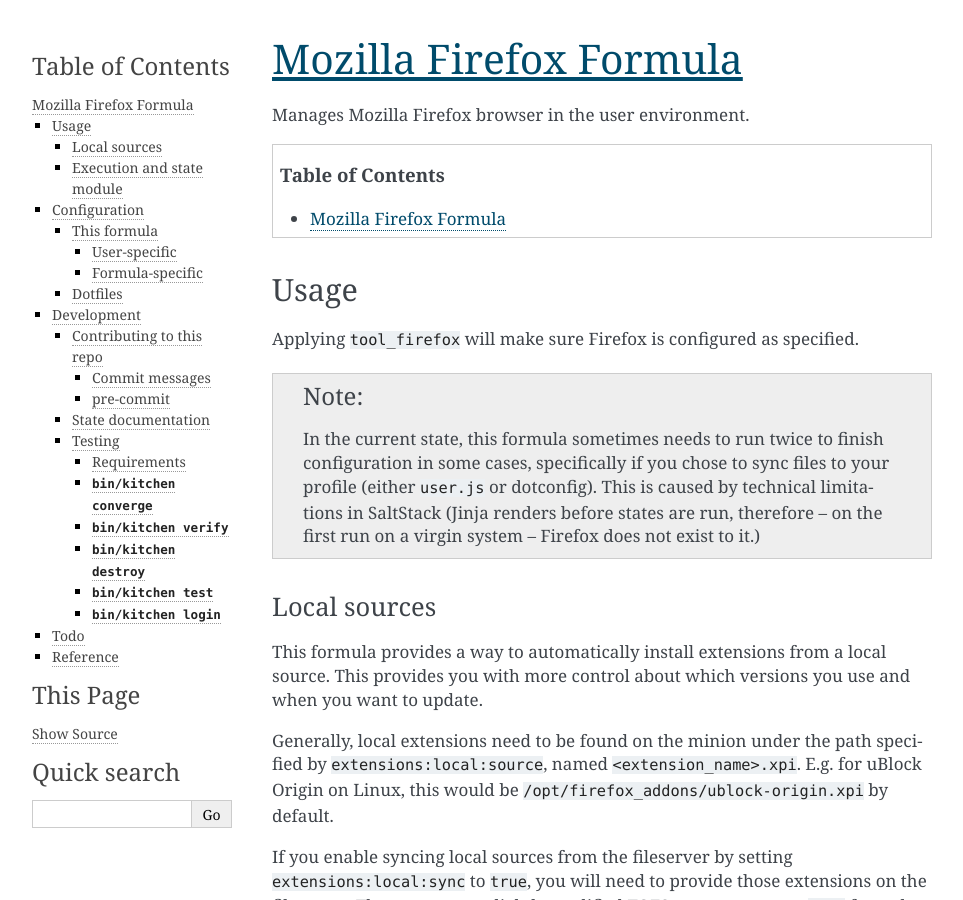
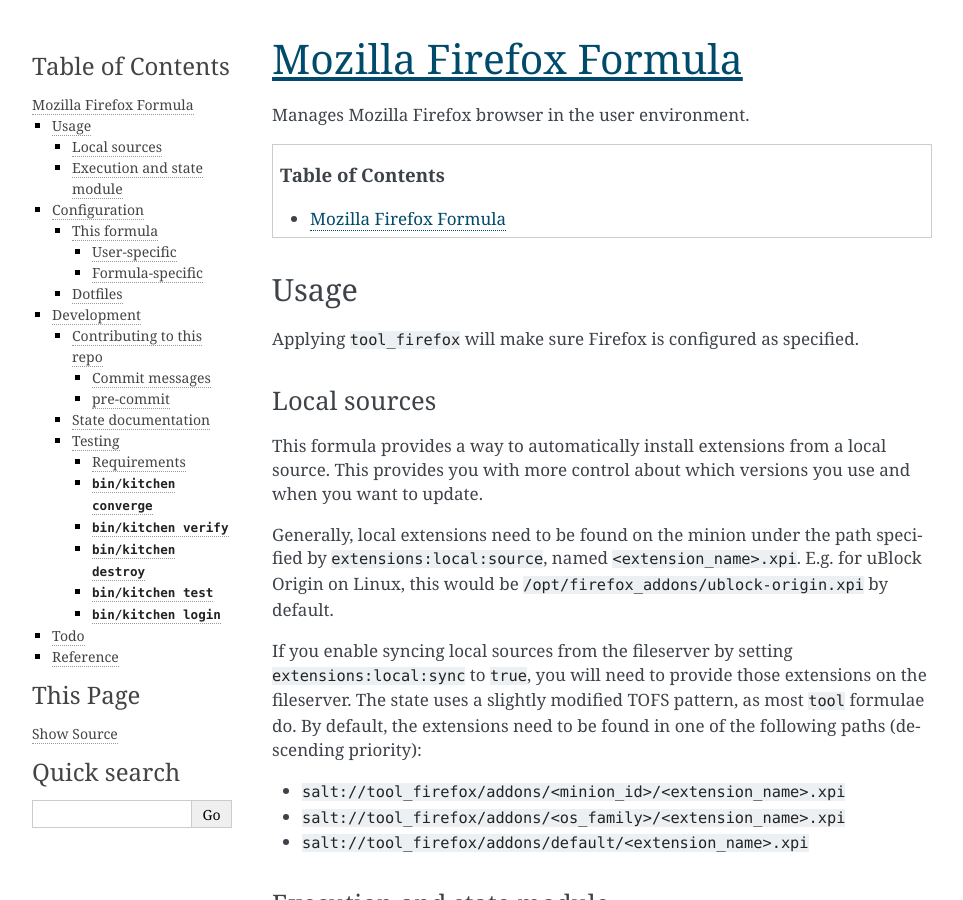
Before and after one commit to lkubb/salt-tool-firefox-formula, a Sphinx documentation site: the page built from docs/README.rst, in a window 1280 px wide and 900 px high. Shown: the whole window, without its empty margins (148-1111 px from the left). Built offline with Sphinx 7.4.7, drawn with Linux system fonts in a browser that asks for light colours; some of the changed text lies outside the part shown.

Commit message:
feat(general): Improve default profile handling
This formula needed to be run twice to be able to sync
the default profile + user.js. This commit resolves that
limitation.

Furthermore, the default profile generation has been salted,
resulting in better portability (Windows).

```diff
--- a/docs/README.rst
+++ b/docs/README.rst
@@ -11,10 +11,6 @@
 Usage
 -----
 Applying ``tool_firefox`` will make sure Firefox is configured as specified.
-
-.. note::
-
-  In the current state, this formula sometimes needs to run twice to finish configuration in some cases, specifically if you chose to sync files to your profile (either ``user.js`` or dotconfig). This is caused by technical limitations in SaltStack (Jinja renders before states are run, therefore – on the first run on a virgin system – Firefox does not exist to it.)
 
 Local sources
 ~~~~~~~~~~~~~
@@ -154,7 +150,7 @@
 * ``salt://dotconfig/default/<user>/``
 * ``salt://dotconfig/default/``
 
-to the user's config dir for every user that has it enabled (see ``user.dotconfig``). The target folder will not be cleaned by default (ie files in the target that are absent from the user's dotconfig will stay). This works in the first run **after Firefox has been installed**.
+to the user's config dir for every user that has it enabled (see ``user.dotconfig``). The target folder will not be cleaned by default (ie files in the target that are absent from the user's dotconfig will stay).
 
 The URL list above is in descending priority. This means user-specific configuration from wider scopes will be overridden by more system-specific general configuration.
 
```
Also changed, not shown: 4 other files.
